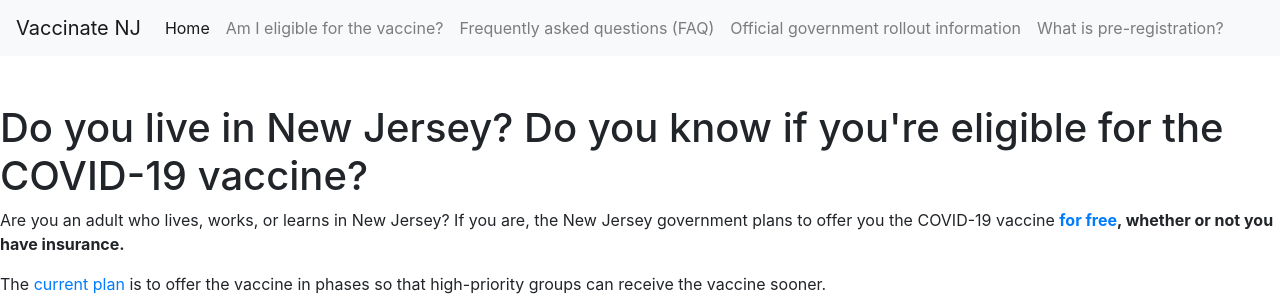
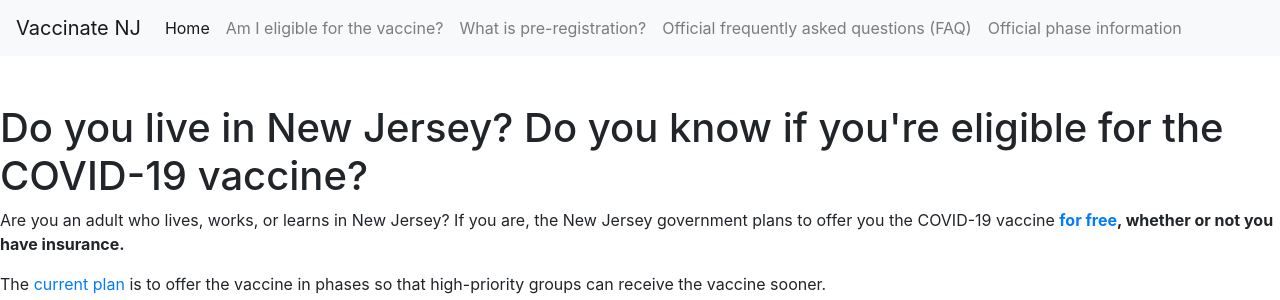
Before and after one commit to tpeng85/COVID-19-Vaccine-Eligibility-Explainer-NJ, a Flask app: page / in a window 1280 px wide. Shown: the top 300 px of the page. Run offline with Flask 2, Linux system fonts and the light colour scheme; some libraries are stand-ins or nearby versions.

Commit message:
update navbar

```diff
--- a/app/templates/base.html
+++ b/app/templates/base.html
@@ -25,13 +25,13 @@
           <a class="nav-link" href="/questionnaire/0">Am I eligible for the vaccine?</a>
         </li>
         <li class="nav-item">
-          <a class="nav-link" href="https://covid19.nj.gov/faqs">Frequently asked questions (FAQ)</a>
+          <a class="nav-link" href="/preregister">What is pre-registration?</a>
         </li>
         <li class="nav-item">
-          <a class="nav-link" href="https://covid19.nj.gov/faqs/nj-information/slowing-the-spread/who-is-eligible-for-vaccination-in-new-jersey-who-is-included-in-the-vaccination-phases">Official government rollout information</a>
+          <a class="nav-link" href="https://covid19.nj.gov/faqs">Official frequently asked questions (FAQ)</a>
         </li>
         <li class="nav-item">
-          <a class="nav-link" href="/preregister">What is pre-registration?</a>
+          <a class="nav-link" href="https://covid19.nj.gov/faqs/nj-information/slowing-the-spread/who-is-eligible-for-vaccination-in-new-jersey-who-is-included-in-the-vaccination-phases">Official phase information</a>
         </li>
       </ul>
     </div>
```
